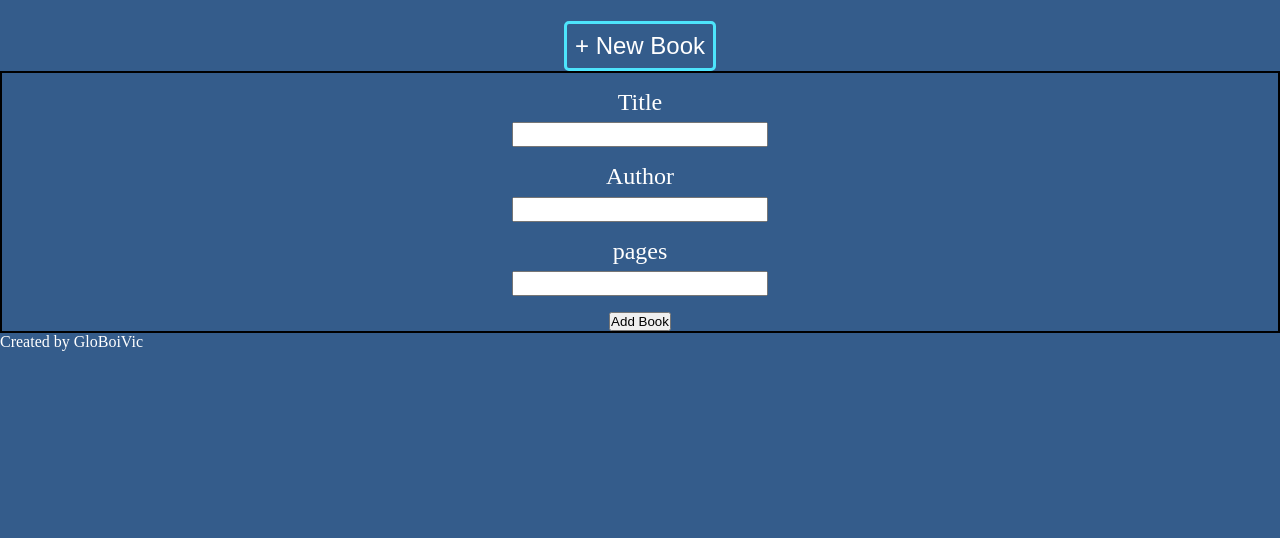
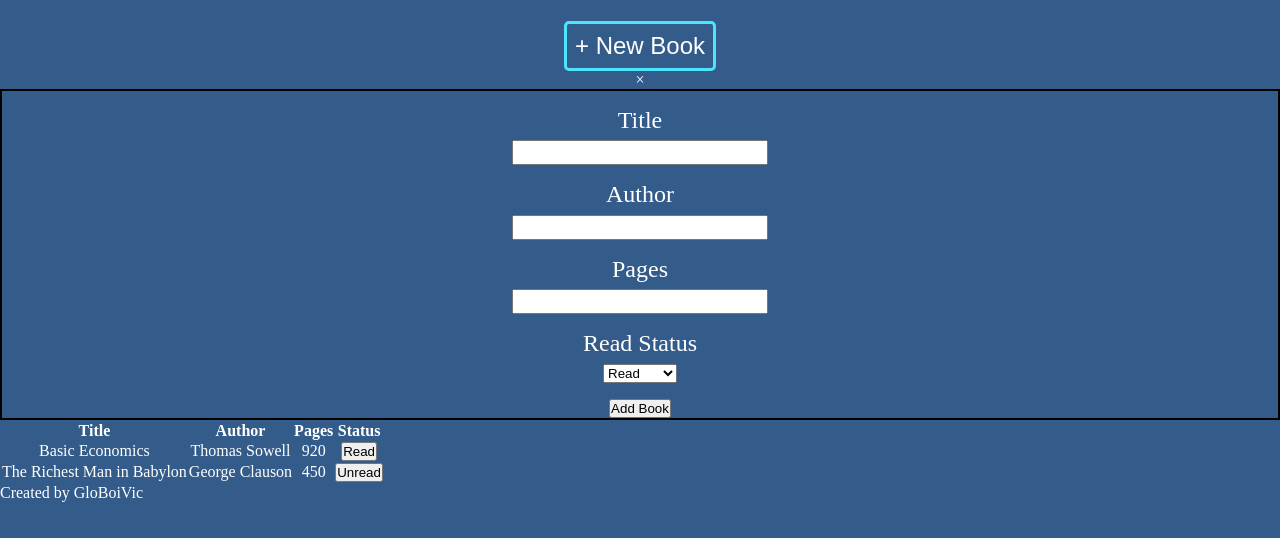
Before and after one commit to GloBoiVic/TOP-Library-App, a plain HTML site: page index.html in a window 1280 px wide. Shown: the part 64-602 px from the top of the page. Drawn offline with Linux system fonts and the light colour scheme.

Commit message:
Update html contents

```diff
--- a/index.html
+++ b/index.html
@@ -5,9 +5,10 @@
     <meta http-equiv="X-UA-Compatible" content="IE=edge" />
     <meta name="viewport" content="width=device-width, initial-scale=1.0" />
     <link rel="stylesheet" href="styles.css" />
-    <script src="script.js"></script>
+    <script src="script.js" defer></script>
     <title>Top Library App</title>
   </head>
+
   <body>
     <div class="wrapper">
       <header>
@@ -15,8 +16,9 @@
       </header>
 
       <main>
-        <button type="button">+ New Book</button>
+        <button id="modal-btn" type="button">+ New Book</button>
         <div id="form-modal" class="modal">
+          <span class="close-btn">&times;</span>
           <form>
             <div class="form-cell">
               <label for="book-title">Title</label>
@@ -27,8 +29,15 @@
               <input type="text" id="book-author" name="book-author" required />
             </div>
             <div class="form-cell">
-              <label for="book-pages">pages</label>
+              <label for="book-pages">Pages</label>
               <input type="number" id="book-pages" name="book-pages" required />
+            </div>
+            <div class="form-cell">
+              <label for="read-status">Read Status</label>
+              <select name="read-status" id="read-status">
+                <option value="read">Read</option>
+                <option value="not-read">Not read</option>
+              </select>
             </div>
             <div class="form-cell">
               <button type="submit">Add Book</button>
@@ -36,7 +45,32 @@
           </form>
         </div>
 
-        <div class="books"></div>
+        <div class="books">
+          <table>
+            <tr>
+              <th>Title</th>
+              <th>Author</th>
+              <th>Pages</th>
+              <th>Status</th>
+            </tr>
+            <tr>
+              <td>Basic Economics</td>
+              <td>Thomas Sowell</td>
+              <td>920</td>
+              <td>
+                <button class="read-status">Read</button>
+              </td>
+            </tr>
+            <tr>
+              <td>The Richest Man in Babylon</td>
+              <td>George Clauson</td>
+              <td>450</td>
+              <td>
+                <button class="read-status">Unread</button>
+              </td>
+            </tr>
+          </table>
+        </div>
       </main>
       <footer>Created by GloBoiVic</footer>
     </div>
```
